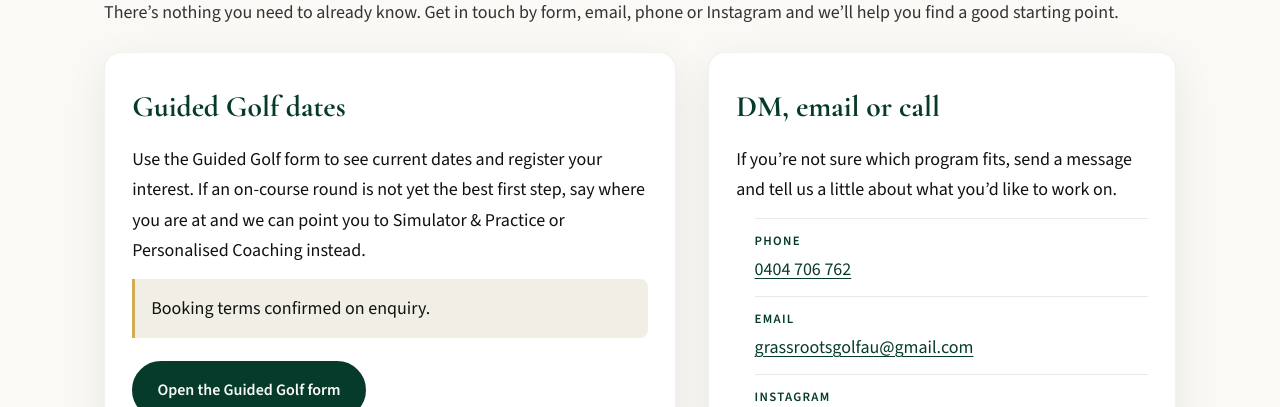
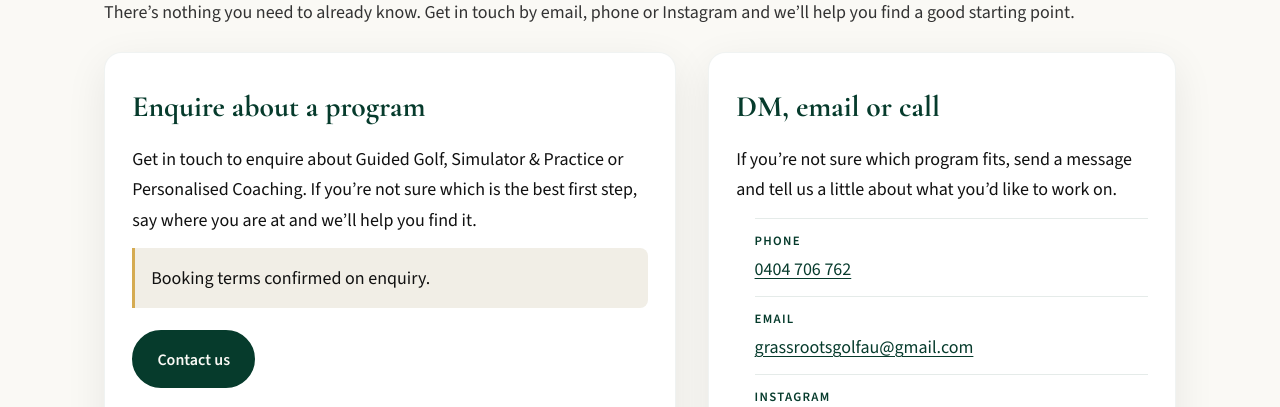
Before and after one commit to GrassrootsGolf/grassroots-golf, a plain HTML site: page book.html in a window 1280 px wide. Shown: the part 253-660 px from the top of the page. Drawn offline with nearby package versions, Linux system fonts and the light colour scheme.

Commit message:
Replace Guided Golf dates link with contact link

```diff
--- a/book.html
+++ b/book.html
@@ -40,19 +40,19 @@
       <div class="wrap">
         <p class="eyebrow">Book</p>
         <h1>Tell us where you’re at. We’ll suggest the next step.</h1>
-        <p>There’s nothing you need to already know. Get in touch by form, email, phone or Instagram and we’ll help you find a good starting point.</p>
+        <p>There’s nothing you need to already know. Get in touch by email, phone or Instagram and we’ll help you find a good starting point.</p>
       </div>
     </header>
     <div class="wrap book-grid">
       <div class="panel">
-        <h2>Guided Golf dates</h2>
-        <p>Use the Guided Golf form to see current dates and register your interest. If an on-course round is not yet the best first step, say where you are at and we can point you to Simulator &amp; Practice or Personalised Coaching instead.</p>
+        <h2>Enquire about a program</h2>
+        <p>Get in touch to enquire about Guided Golf, Simulator &amp; Practice or Personalised Coaching. If you’re not sure which is the best first step, say where you are at and we’ll help you find it.</p>
         <p class="terms-note">Booking terms confirmed on enquiry.</p>
         <p style="margin-top:1.4rem">
-          <a class="btn btn-primary" href="https://docs.google.com/forms/d/e/1FAIpQLSd-qlvtgCsuaS2HiztOVdNIkzCvyWK_zxKWgQn3psA-ThnlGQ/viewform" target="_blank" rel="noopener noreferrer">Open the Guided Golf form</a>
+          <a class="btn btn-primary" href="#contact">Contact us</a>
         </p>
       </div>
-      <div class="panel">
+      <div class="panel" id="contact">
         <h2>DM, email or call</h2>
         <p>If you’re not sure which program fits, send a message and tell us a little about what you’d like to work on.</p>
         <ul class="contact-list">
```
Also changed, not shown: programs.html (+1 -1 lines).
